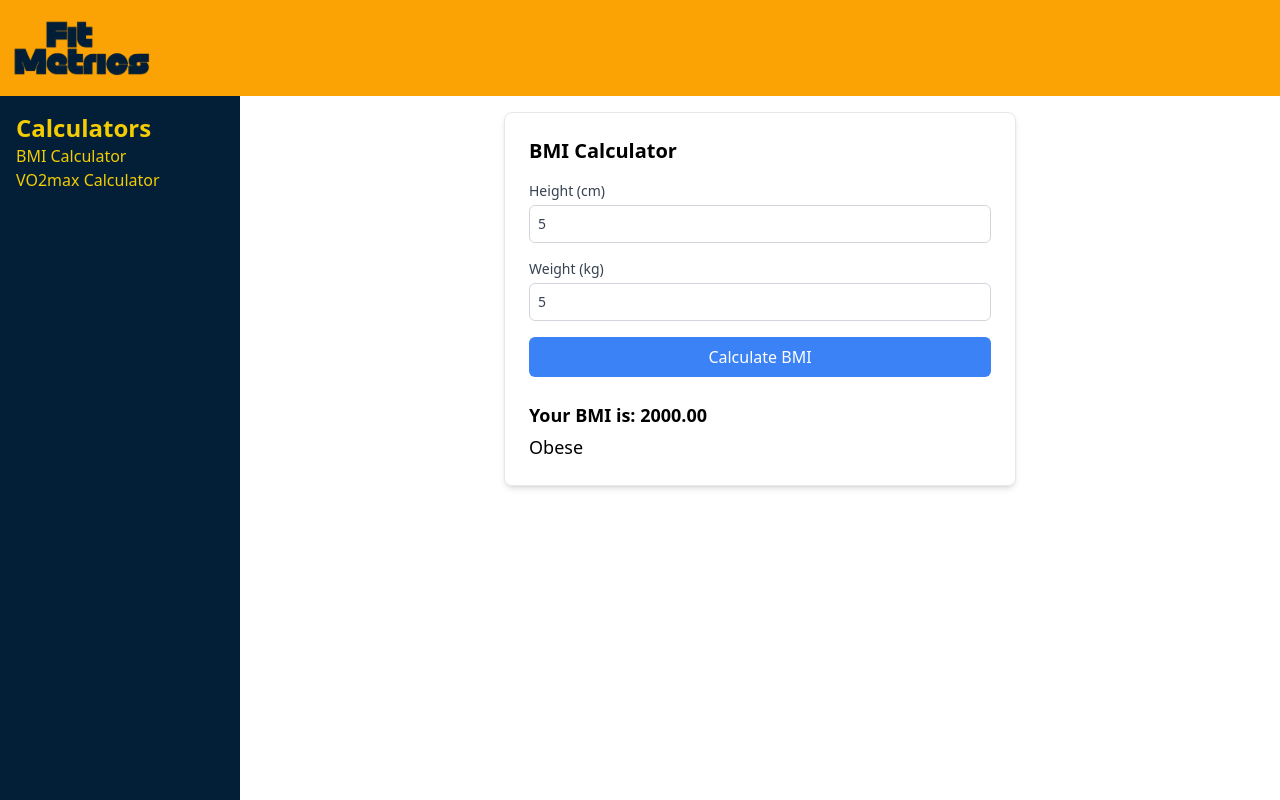
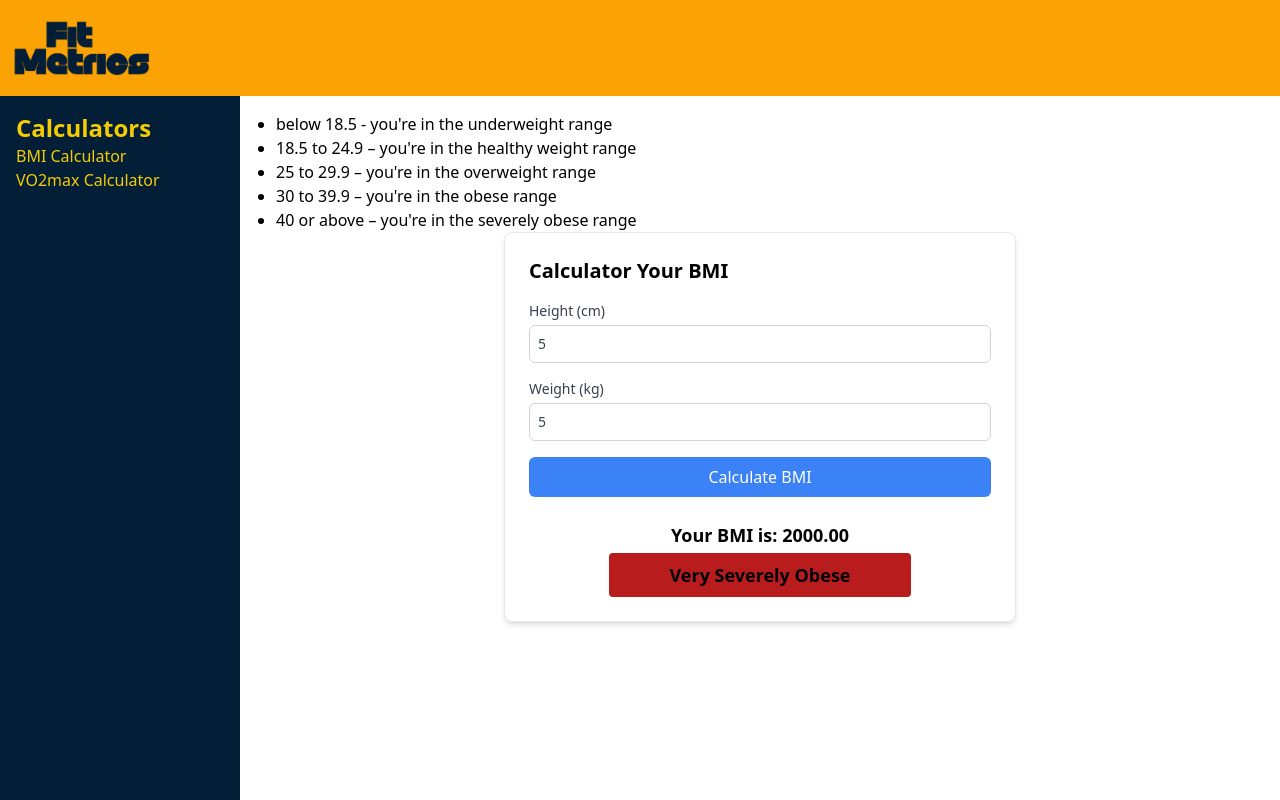
Before and after one commit to Laleh-S/fitmetrics, a React (Create React App) app: page /bmi in a window 1280 px wide. Both pictures are taken after typing "5", "5" into the empty fields and a click on the button "Calculate BMI". Built offline with nearby package versions, Linux system fonts and the light colour scheme.

Commit message:
color coded the bmi range

```diff
--- a/src/components/BMI.js
+++ b/src/components/BMI.js
@@ -21,9 +21,36 @@ function BMI () {
         dispatch(calculateBMI());
     };
 
+    // Background color based on the BMI message
+    let bgColor = "";
+
+    if (message === "Underweight"){
+        bgColor = "bg-blue-500"
+    } else if (message === "Normal weight") {
+        bgColor = "bg-green-500";
+    } else if (message === "Overweight") {
+        bgColor = "bg-yellow-500";
+    } else if (message === "Obese") {
+        bgColor = "bg-orange-500";
+    } else if (message === "Severely Obese") {
+        bgColor = "bg-red-500";
+    } else if (message === "Very Severely Obese") {
+        bgColor = "bg-red-700";
+    }
+
     return (
+        <div>
+        <div>
+        <ul className="list-disc pl-5">
+        <li>below 18.5 - you're in the underweight range</li>
+        <li>18.5 to 24.9 – you're in the healthy weight range</li>
+        <li>25 to 29.9 – you're in the overweight range</li>
+        <li>30 to 39.9 – you're in the obese range</li>
+        <li>40 or above – you're in the severely obese range</li>
+        </ul>
+        </div>
         <div className="max-w-lg mx-auto p-6 border border-gray-200 rounded-lg shadow-md">
-            <h1 className="text-xl font-semibold mb-4">BMI Calculator</h1>
+            <h1 className="text-xl font-semibold mb-4">Calculator Your BMI</h1>
             <div className="mb-4">
                 <label className="block text-sm font-medium text-gray-700 mb-2">
                     Height (cm)
@@ -59,11 +86,12 @@ function BMI () {
                 Calculate BMI
             </button>
             {bmi && (
-                <div className="mt-6">
-                    <h2 className="text-lg font-semibold">Your BMI is: {bmi}</h2>
-                    <p className="mt-1 text-lg">{message}</p>
+                <div className="mt-6 text-center font-semibold">
+                    <h2 className="text-lg ">Your BMI is: {bmi}</h2>
+                    <p className={`mt-1 text-lg px-2 py-2 rounded mx-20 ${bgColor}`}>{message}</p>
                 </div>
             )}
+        </div>
         </div>
     );
 };
--- a/src/store/index.js
+++ b/src/store/index.js
@@ -4,10 +4,8 @@ import bmiReducer from "../store/slices/bmiSlice";
 
 
 const rootReducer = {
-//   shared: sharedReducer,
+//  shared: sharedReducer,
     bmi: bmiReducer,
-
-  // Add other reducers as needed
 };
 
 const store = configureStore({
--- a/src/store/slices/bmiSlice.js
+++ b/src/store/slices/bmiSlice.js
@@ -62,14 +62,18 @@ const bmiSlice = createSlice({
             // Determines the BMI range
             let bmiMessage = "";
 
-            if (bmiValue < 18.5){
+            if (bmiValue < 18.5) {
                 bmiMessage = "Underweight";
-            } else if (bmiValue >= 18.5 && bmiValue < 24.9){
+            } else if (bmiValue >= 18.5 && bmiValue < 25) {
                 bmiMessage = "Normal weight";
-            } else if (bmiValue >= 25 && bmiValue < 29.9 ) {
+            } else if (bmiValue >= 25 && bmiValue < 30) {
                 bmiMessage = "Overweight";
-            } else if (bmiValue >  29.9){
+            } else if (bmiValue >= 30 && bmiValue < 35) {
                 bmiMessage = "Obese";
+            } else if (bmiValue >= 35 && bmiValue < 40) {
+                bmiMessage = "Severely Obese";
+            } else if (bmiValue > 40){
+                bmiMessage = "Very Severely Obese";
             }
 
             state.bmi = bmiValue.toFixed(2);
```
